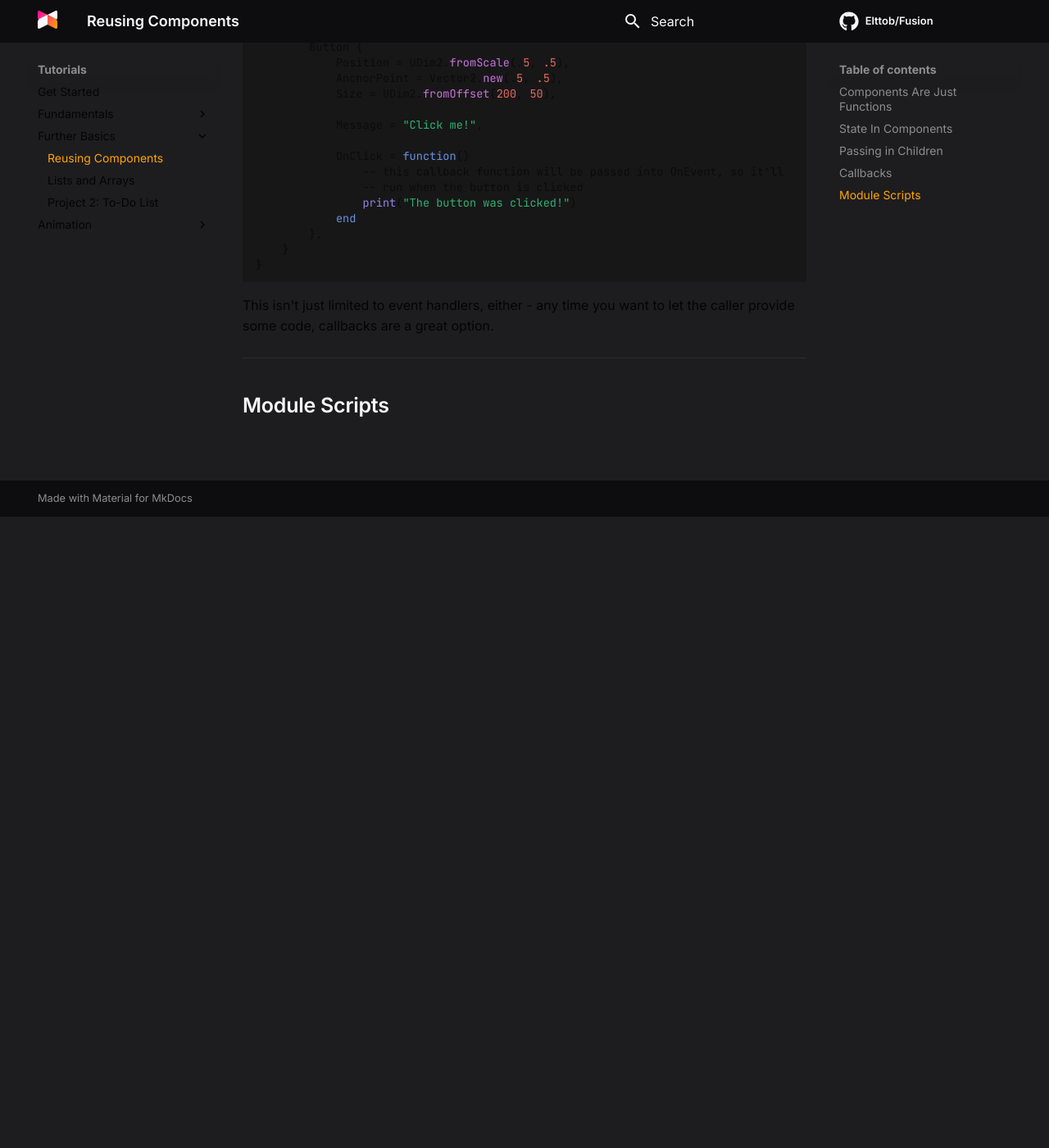
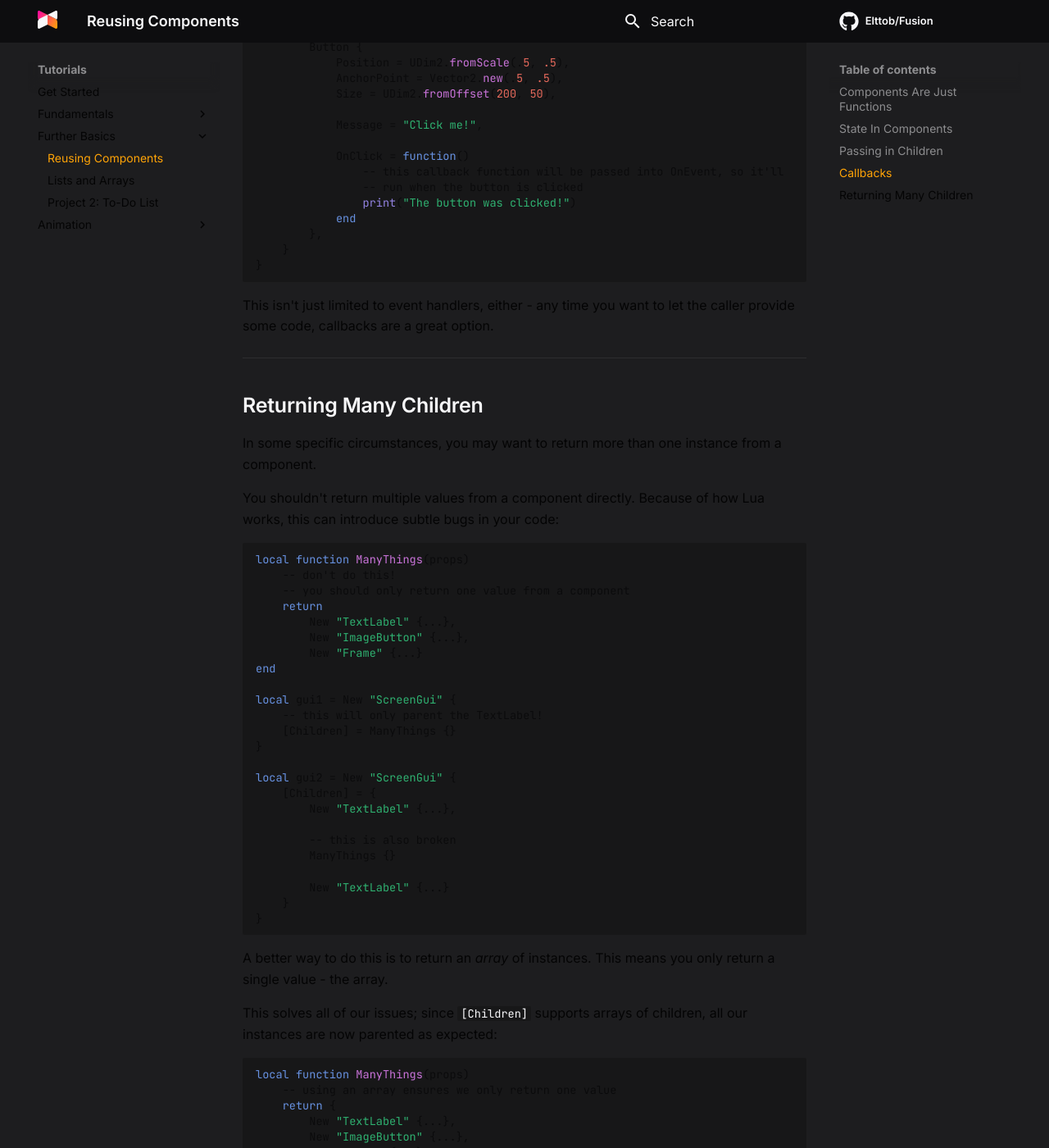
Before and after one commit to dphfox/Fusion, an MkDocs documentation site: the page built from docs/tutorials/further-basics/reusing-components.md, in a window 1280 px wide and 1400 px high, scrolled down 6168 px. Shown: the whole window at 82% size. Built offline with MkDocs 1.6.1 and Material for MkDocs 9.7.7, drawn with Linux system fonts in a browser that asks for light colours; comment, search, counter and statistics services are not loaded; before the commit the page ends 6798 px from its top, so only the background shows below that; some of the changed text lies outside the part shown.

Commit message:
Multiple Children in Reusing Components

````diff
--- a/docs/tutorials/further-basics/reusing-components.md
+++ b/docs/tutorials/further-basics/reusing-components.md
@@ -330,4 +330,71 @@ the caller provide some code, callbacks are a great option.
 
 -----
 
-## Module Scripts
+## Returning Many Children
+
+In some specific circumstances, you may want to return more than one instance
+from a component.
+
+You shouldn't return multiple values from a component directly. Because of how
+Lua works, this can introduce subtle bugs in your code:
+
+```Lua
+local function ManyThings(props)
+	-- don't do this!
+	-- you should only return one value from a component
+	return
+		New "TextLabel" {...},
+		New "ImageButton" {...},
+		New "Frame" {...}
+end
+
+local gui1 = New "ScreenGui" {
+	-- this will only parent the TextLabel!
+	[Children] = ManyThings {}
+}
+
+local gui2 = New "ScreenGui" {
+	[Children] = {
+		New "TextLabel" {...},
+
+		-- this is also broken
+		ManyThings {}
+
+		New "TextLabel" {...}
+	}
+}
+```
+
+A better way to do this is to return an *array* of instances. This means you
+only return a single value - the array.
+
+This solves all of our issues; since `[Children]` supports arrays of children,
+all our instances are now parented as expected:
+
+```Lua
+local function ManyThings(props)
+	-- using an array ensures we only return one value
+	return {
+		New "TextLabel" {...},
+		New "ImageButton" {...},
+		New "Frame" {...}
+	}
+end
+
+local gui1 = New "ScreenGui" {
+	-- this now works!
+	[Children] = ManyThings {}
+}
+
+local gui2 = New "ScreenGui" {
+	[Children] = {
+		New "TextLabel" {...},
+
+		-- this also now works!
+		ManyThings {},
+
+		New "TextLabel" {...}
+	}
+}
+
+```
````
